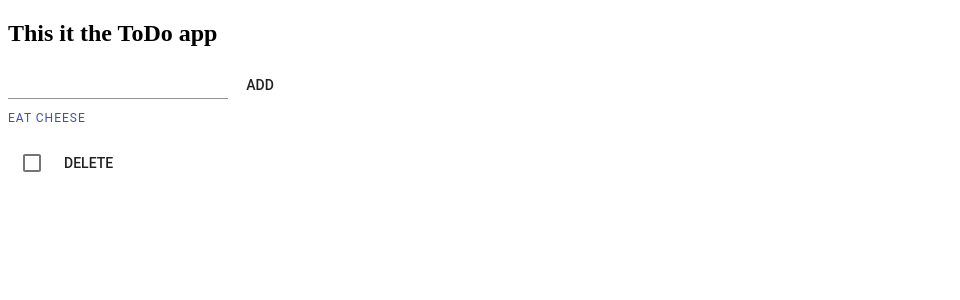
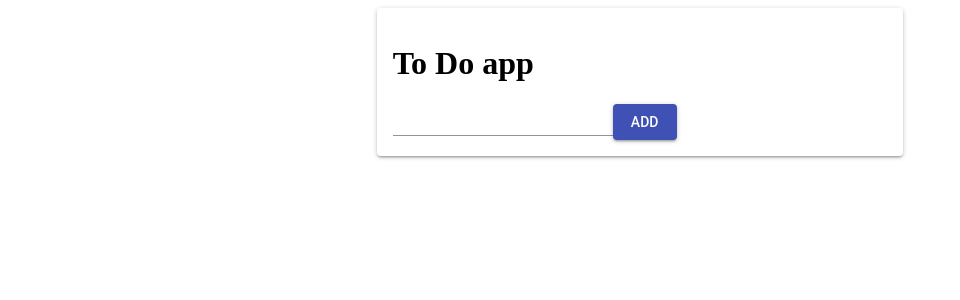
Before and after one commit to clogic-mt/todo_app, a React (Create React App) app: page / in a window 1280 px wide. Shown: the top 300 px of the page, without its empty margins (0-960 px from the left). Built offline with nearby package versions, Linux system fonts and the light colour scheme.

Commit message:
Add To Do items into Parent Container

```diff
--- a/package.json
+++ b/package.json
@@ -8,9 +8,11 @@
     "@types/node": "10.12.19",
     "@types/react": "16.7.22",
     "@types/react-dom": "16.0.11",
+    "@types/styled-components": "^4.1.6",
     "react": "^16.7.0",
     "react-dom": "^16.7.0",
     "react-scripts": "2.1.3",
+    "styled-components": "^4.1.3",
     "typescript": "3.2.4"
   },
   "scripts": {
--- a/src/atoms/Button/Button.tsx
+++ b/src/atoms/Button/Button.tsx
@@ -1,12 +1,13 @@
-import React from 'react';
-import Button from '@material-ui/core/Button';
+import * as React from 'react';
+import MUIButton, {ButtonProps as MUIButtonProps} from '@material-ui/core/Button';
 
-class CLButton extends React.PureComponent {
-    render(){
-        return(
-            <Button>{this.props.children}</Button>
-        )
-    }
+export interface ButtonProps extends MUIButtonProps {
 }
 
-export default CLButton
+export default class Button extends React.PureComponent<ButtonProps> {
+  public render() {
+    return (
+      <MUIButton {...this.props} />
+    );
+  }
+}
--- a/src/atoms/TextField/TextField.tsx
+++ b/src/atoms/TextField/TextField.tsx
@@ -1,12 +1,12 @@
 import React from 'react';
-import TextField from '@material-ui/core/TextField';
+import MUTextField, {TextFieldProps} from '@material-ui/core/TextField';
 
-class CLTextField extends React.PureComponent {
+class TextField extends React.PureComponent<TextFieldProps> {
     render(){
         return(
-            <TextField/>
+            <MUTextField {...this.props}/>
         )
     }
 }
 
-export default CLTextField
+export default TextField
--- a/src/molecules/InputRow/InputRow.tsx
+++ b/src/molecules/InputRow/InputRow.tsx
@@ -1,11 +1,47 @@
 import React from 'react';
-import { CLButton, CLTextField} from '../../atoms';
+import { Button, TextField} from '../../atoms';
+import styled from 'styled-components';
 
-const InputRow = () => (
-    <div>
-        <CLTextField/>
-        <CLButton>Add</CLButton>
-    </div>
-)
+export interface InputRowProps {
+    onSubmit: any,
+}
+
+class InputRow extends React.PureComponent<InputRowProps>{
+    state = {
+        inputValue: '',
+    }
+
+    handleChange(event:any) {
+        this.setState({
+            inputValue: event.target.value
+        })
+    }
+
+    onSubmit() {
+        this.setState({
+            inputValue: '',
+        })
+        this.props.onSubmit(this.state.inputValue)
+    }
+
+    render(){
+        return(
+            <div>
+                <TextField
+                    value={this.state.inputValue}
+                    onChange= {(event) => this.handleChange(event)}
+                />
+                <Button
+                    disableRipple
+                    variant="contained"
+                    color="primary"
+                    onClick={()=>this.onSubmit()}
+                    >
+                        add
+                </Button>
+            </div>
+        )
+    }
+}
 
 export default InputRow
--- a/src/molecules/ListItem/ListItem.tsx
+++ b/src/molecules/ListItem/ListItem.tsx
@@ -1,5 +1,5 @@
 import React from 'react';
-import {CLButton, CLCheckbox, CLLabel} from '../../atoms';
+import {Button, CLCheckbox, CLLabel} from '../../atoms';
 import { Color } from 'csstype';
 import color from '@material-ui/core/colors/amber';
 
@@ -15,7 +15,7 @@ class ListItem extends React.PureComponent<Props>{
             <div>
                 <CLLabel color={this.props.isChecked ? "error" : "primary"  }>{this.props.itemName}</CLLabel>
                 <CLCheckbox checked={this.props.isChecked}/>
-                <CLButton>Delete</CLButton>
+                <Button>Delete</Button>
             </div>
 
         )
--- a/src/molecules/ListItemsContainer/ListItemsContainer.tsx
+++ b/src/molecules/ListItemsContainer/ListItemsContainer.tsx
@@ -1,12 +1,16 @@
 import React from 'react';
 import ListItem from '../ListItem/ListItem'
 
-class ListItemsContainer extends React.PureComponent {
+export interface ListItemsContainerInterface {
+    toDoList: any[]
+}
+
+class ListItemsContainer extends React.PureComponent<ListItemsContainerInterface> {
     render(){
         return(
-            <div>
-                <ListItem itemName={'eat cheese'} isChecked={false}></ListItem>
-            </div>
+            this.props.toDoList.map((item)=>(
+                <ListItem itemName={item} isChecked={false}></ListItem>
+            ))
         )
     }
 }
--- a/src/organisms/ToDo/ToDo.tsx
+++ b/src/organisms/ToDo/ToDo.tsx
@@ -1,14 +1,31 @@
 import React from 'react';
+import Grid from '@material-ui/core/Grid';
+import Paper from '@material-ui/core/Paper';
+
 import {ListItemsContainer, InputRow} from '../../molecules';
 
 class ToDo extends React.Component{
+    state={
+        toDolist: []
+    }
+
+    addItem = (inputValue:string) => {
+        this.setState({
+            toDolist: [...this.state.toDolist, inputValue ]
+        })
+    }
+
     render(){
         return (
-            <div>
-                <h2>This it the ToDo app</h2>
-                <InputRow/>
-                <ListItemsContainer/>
-            </div>
+            <Grid justify="center" container>
+                <Grid item xs={5}>
+                    <Paper style={{padding: '1em'}}>
+                        <h1>To Do app</h1>
+                        <InputRow onSubmit={this.addItem} />
+                        <ListItemsContainer toDoList={this.state.toDolist}/>
+                    </Paper>
+                </Grid>
+            </Grid>
         )
     }
 }
--- a/tsconfig.json
+++ b/tsconfig.json
@@ -17,7 +17,8 @@
     "resolveJsonModule": true,
     "isolatedModules": true,
     "noEmit": true,
-    "jsx": "preserve"
+    "jsx": "preserve",
+    // "noImplicitAny": true
   },
   "include": [
     "src"
```
Also changed, not shown: src/atoms/Icon/Icon.tsx (added, +14 -0 lines), src/atoms/index.tsx (+4 -4 lines), src/molecules/InputField/Inputfield.tsx (deleted, +0 -11 lines), 1 other file (tests, documents, lock files or other folders).
